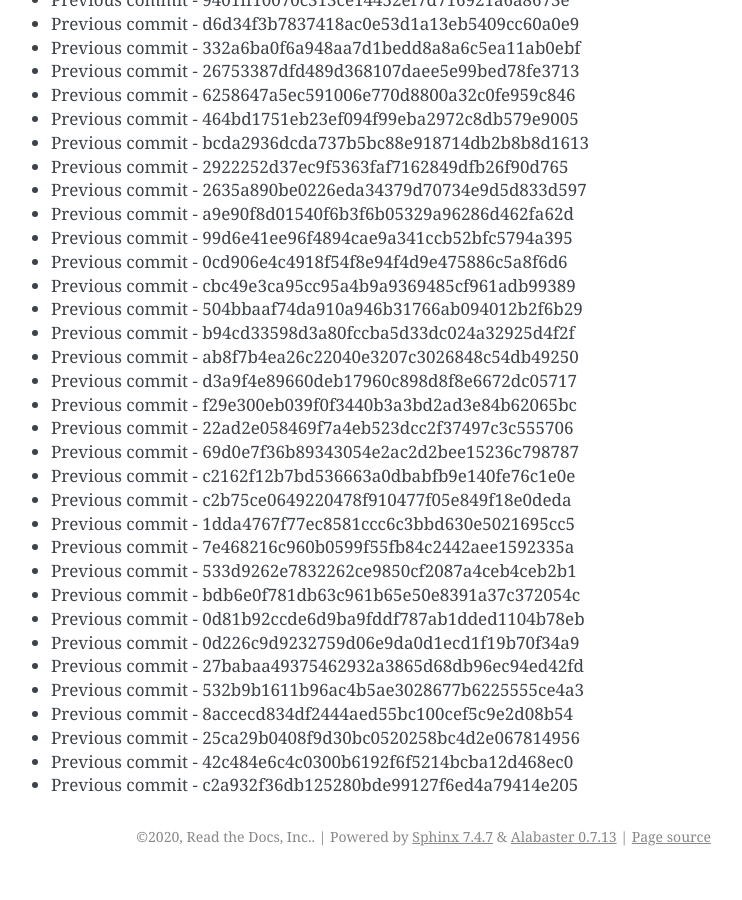
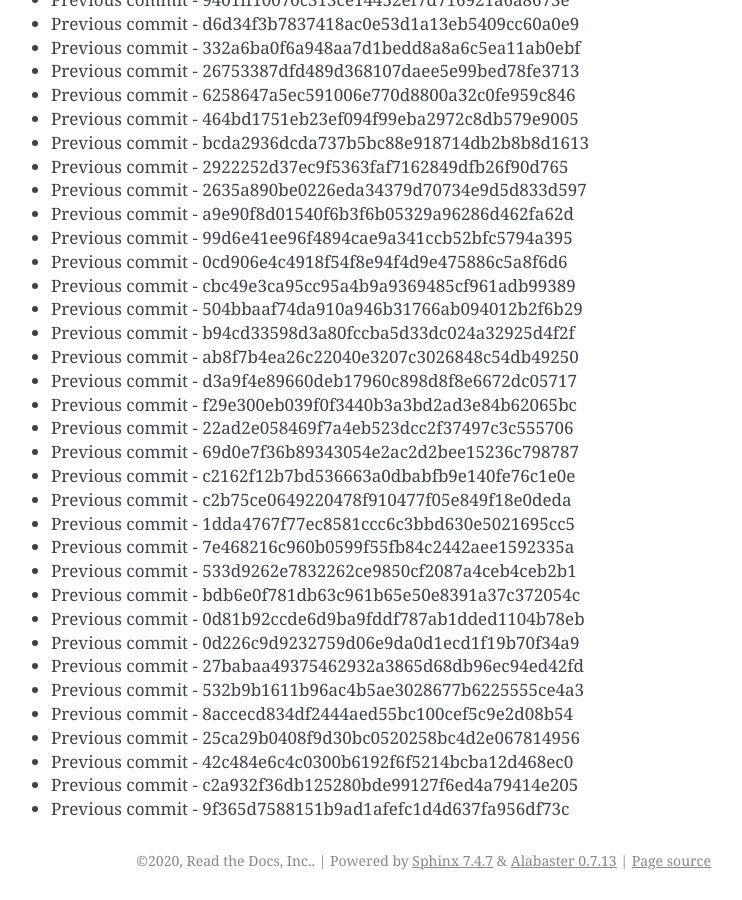
Before and after one commit to readthedocs/rtd-git-stresstest, a Sphinx documentation site: the page built from docs/updates.rst, in a window 1280 px wide and 900 px high, scrolled down 56126 px. Shown: the whole window, without its empty margins (399-1141 px from the left). Built offline with Sphinx 7.4.7, drawn with Linux system fonts in a browser that asks for light colours; before the commit the page ends 57002 px from its top, so only the background shows below that.

Commit message:
Generating commit from previous: 9f365d7588151b9ad1afefc1d4d637fa956df73c

```diff
--- a/docs/updates.rst
+++ b/docs/updates.rst
@@ -2390,3 +2390,4 @@ It can be tested for any performance characteristics.
 * Previous commit - 25ca29b0408f9d30bc0520258bc4d2e067814956
 * Previous commit - 42c484e6c4c0300b6192f6f5214bcba12d468ec0
 * Previous commit - c2a932f36db125280bde99127f6ed4a79414e205
+* Previous commit - 9f365d7588151b9ad1afefc1d4d637fa956df73c
```
